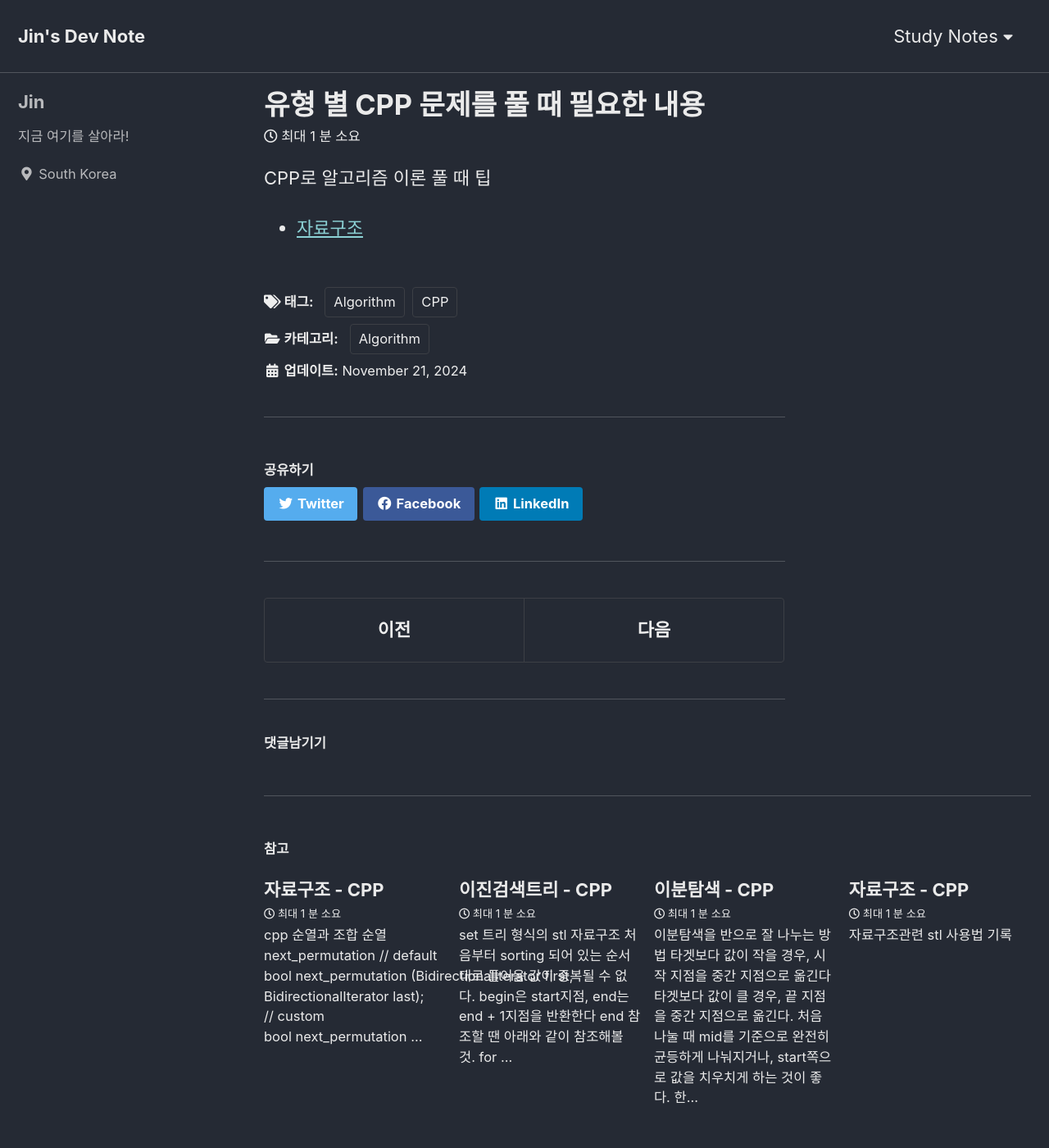
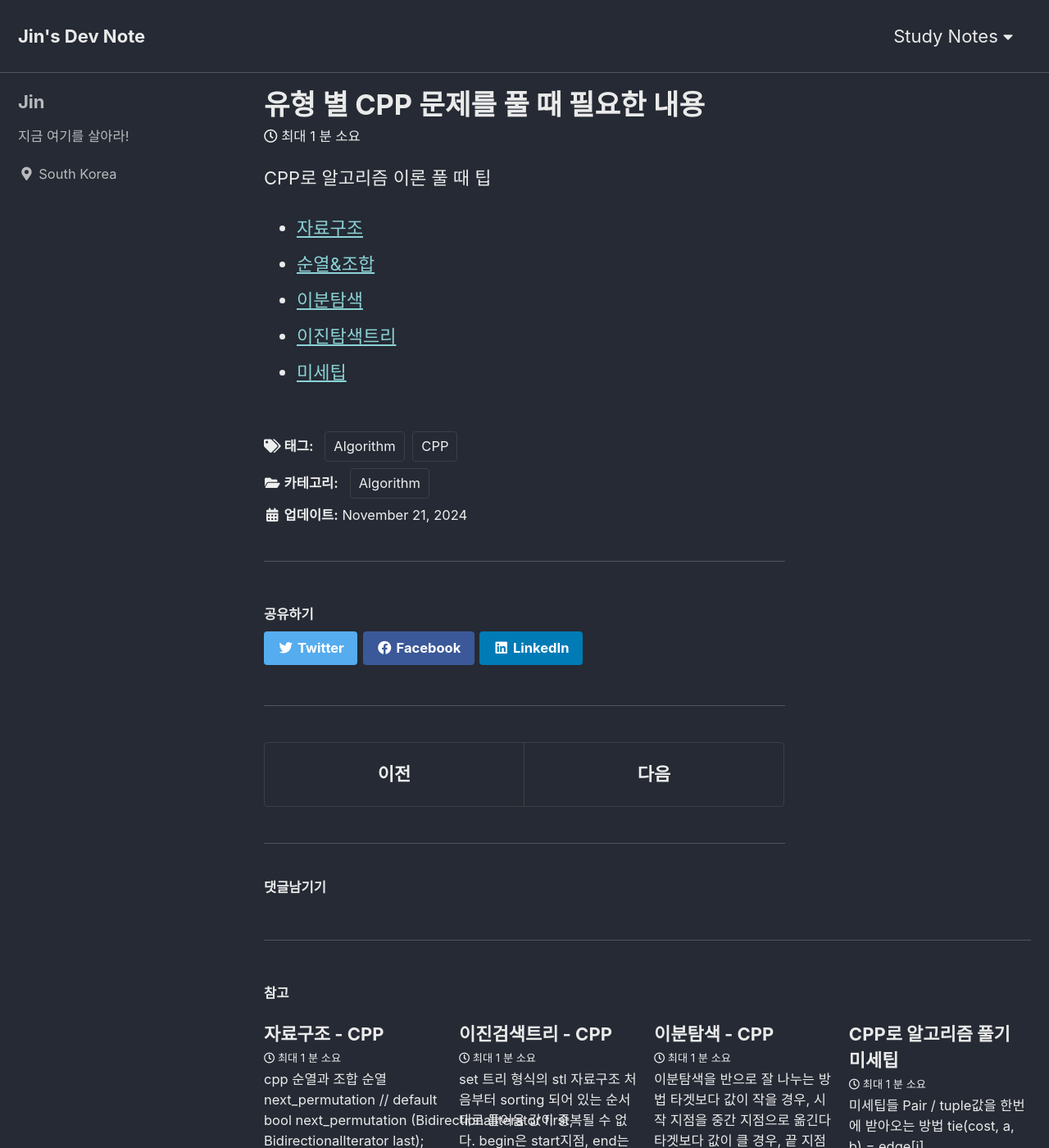
Before and after one commit to JinLee-Dev/JinLee-Dev.github.io, a Jekyll site: the page built from _posts/Algorithm/24-11-21-Problem_Solve_tips_CPP.md, in a window 1280 px wide and 1400 px high. Shown: the whole window at 82% size. Built offline with Jekyll 4.4.1, drawn with Linux system fonts in a browser that asks for light colours; cached includes are drawn as plain includes; comment, search, counter and statistics services are not loaded.

Commit message:
241123 TIL : cpp

````diff
--- a/_posts/Algorithm/24-10-20-Problem_Solve_tips.md
+++ b/_posts/Algorithm/24-10-20-Problem_Solve_tips.md
@@ -37,6 +37,7 @@ comments : true
 ### MST
 * 탐색 문제가 나오는데, 가중치가 있다
 * 순환사이클이 있다. 근데 순환 사이클을 없애야 함
+* 순환하지 않는 사람들을 찾아라고 한다
 
 ### 플로이드
 * 모든 지점에서 다른 모든 지점까지의 최단경로를 구해야 한다.
--- a/_posts/Algorithm/24-11-21-Problem_Solve_tips_CPP.md
+++ b/_posts/Algorithm/24-11-21-Problem_Solve_tips_CPP.md
@@ -7,6 +7,9 @@ date: 2024-11-21
 comments : true
 ---
 
-
 CPP로 알고리즘 이론 풀 때 팁
-- [자료구조]({% post_url 24-11-22-Problem_Solve_tips_CPP_DataStructure %})
+* [자료구조]({% post_url 24-11-22-Problem_Solve_tips_CPP_DataStructure %})
+* [순열&조합]({% post_url 24-11-22-Problem_Solve_tips_CPP_permutation %})
+* [이분탐색]({% post_url 24-11-22-Problem_Solve_tips_CPP_binary_serach %})
+* [이진탐색트리]({% post_url 24-11-22-Problem_Solve_tips_CPP_binary_serach_tree %})
+* [미세팁]({% post_url 24-11-22-Problem_Solve_tips_CPP_SmallTip %})
--- /dev/null
+++ b/_posts/Algorithm/24-11-22-Problem_Solve_tips_CPP_SmallTip.md
@@ -0,0 +1,31 @@
+---
+layout: single
+title:  "CPP로 알고리즘 풀기 미세팁"
+category: Algorithm
+tags: [Algorithm, CPP]
+date: 2024-11-22
+comments : true
+---
+
+## 미세팁들
+### Pair / tuple값을 한번에 받아오는 방법
+```cpp
+tie(cost, a, b) = edge[i]
+```
+
+### 값을 바꾸는 방법
+```cpp
+swap(a, b);
+```
+
+### 값을 한번에 초기화 하는 방법 - memset 대용
+```cpp
+vector<int> l;
+fill(l.begin(), l.end(), -1);
+```
+
+## 한번에 출력하기
+```cpp
+std::copy(&dp[1], &dp[1] + cnt, std::ostream_iterator<int>(std::cout, " "));
+std::cout << std::endl;
+```
````
Also changed, not shown: _posts/Algorithm/24-11-22-Problem_Solve_tips_CPP_MST.md (added, +94 -0 lines), 1 other file.
